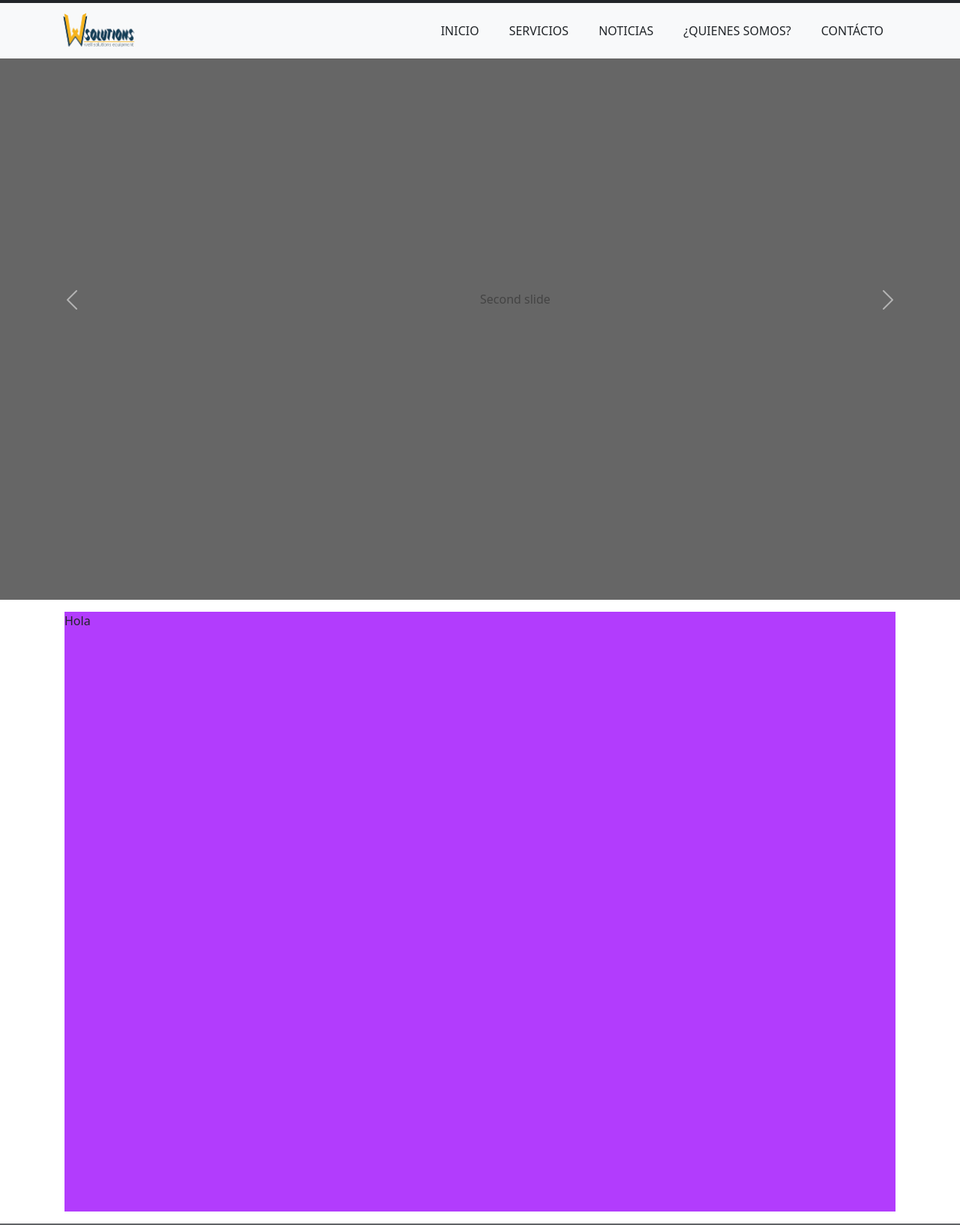
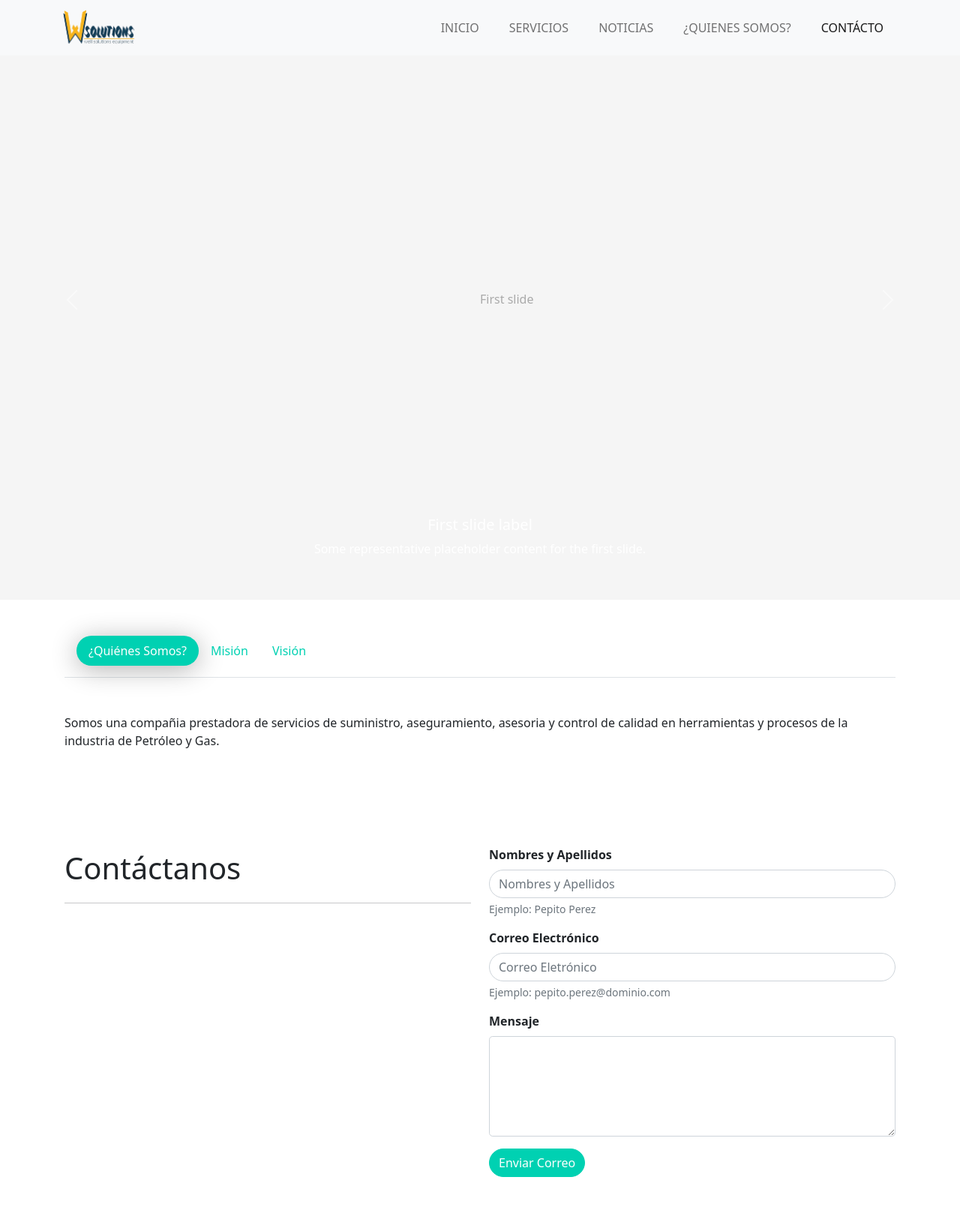
Before and after one commit to camirott20/wellsolutions, a Django app: page / in a window 1280 px wide. Shown: the whole page at 75% size. Run offline with Django 3.2, Linux system fonts and the light colour scheme; some libraries are stand-ins or nearby versions.

Commit message:
Se agrega formulario de contacto

```diff
--- /dev/null
+++ b/src/apps/sitio/forms.py
@@ -0,0 +1,6 @@
+from django import forms
+
+class ContactForm(forms.Form):
+    nombre = forms.CharField(max_length=100)
+    email = forms.CharField( max_length=100)
+    mensaje = forms.CharField(widget=forms.Textarea)
--- a/src/apps/sitio/urls.py
+++ b/src/apps/sitio/urls.py
@@ -5,4 +5,5 @@ app_name = 'sitio'
 
 urlpatterns = [
     path('', views.PageView.as_view(), name='index'),
+    path('send_email/', views.SendEmailView.as_view(), name='send_email'),
 ]
--- a/src/apps/sitio/views.py
+++ b/src/apps/sitio/views.py
@@ -1,5 +1,46 @@
+
+from django.core.mail import BadHeaderError, send_mail
 from django.views.generic.base import TemplateView
+from django.views.generic import FormView
+from django.urls import reverse_lazy
+from .forms import ContactForm
+from django.http import HttpResponseRedirect
 
 
 class PageView(TemplateView):
     template_name = 'sitio/index.html'
+
+
+class SendEmailView(FormView):
+    form_class = ContactForm
+    template_name = 'sitio/index.html'
+    success_url = reverse_lazy('sitio:index')
+    message_sent = False
+
+    def get_success_url(self):
+        return super().get_success_url() + '?sent=True'
+
+    def get_error_url(self):
+        return super().get_success_url() + "?fail=True"
+
+    def form_valid(self, form):
+        self.enviar_email(form)
+
+        if not self.message_sent:
+            return HttpResponseRedirect(self.get_error_url())
+        return super().form_valid(form)
+
+    def form_invalid(self, form):
+        return HttpResponseRedirect(self.get_error_url())
+
+    def enviar_email(self, form):
+        subject = 'Te estan intentando contactar'
+        message = form.cleaned_data['mensaje']
+        from_email = form.cleaned_data['email']
+
+        if subject and message and from_email:
+            try:
+                send_mail(subject, message, from_email, ['admin@wellsolutions.com'])
+                self.message_sent = True
+            except BadHeaderError:
+                pass
--- a/src/apps/static/css/page.css
+++ b/src/apps/static/css/page.css
@@ -3,9 +3,16 @@
 }
 
 .navbar-brand-border-top {
-    border-top: 4px solid #212529 !important
+    border-top: 4px solid #00d1b2 !important
 }
 
+.nav-tabs:not(.nav-tabs-neutral)>.nav-item>.nav-link.active {
+    box-shadow: 0px 5px 35px 0px rgb(0 0 0 / 30%)
+}
+
+.z-index-max {
+    z-index: 2000;
+}
 
 @media (min-width: 992px) {
     .navbar-shrink {
--- a/src/apps/static/js/page.js
+++ b/src/apps/static/js/page.js
@@ -1,3 +1,12 @@
+var redirectTo = function () {
+    var queryParams = new URLSearchParams(location.search)
+    if (queryParams.has("sent") || queryParams.has("fail")) {
+        var element = document.querySelector('#contacto')
+        if (element)
+            window.scrollTo(0, element.offsetTop);
+    }
+}
+
 document.querySelectorAll('.dropdown-toggle').forEach(item => {
     item.addEventListener('click', event => {
 
@@ -21,8 +30,23 @@ var navbarShrink = function () {
         navbarCollapsible.classList.add('navbar-shrink', 'shadow-lg');
 };
 
- // Shrink the navbar
- navbarShrink();
+var hiddenSpinner = function () {
+    setTimeout(function () {
+        document.body.classList.remove("overflow-hidden");
+
+        const spinner = document.body.querySelector("#spinner")
+
+        if (spinner) {
+            spinner.classList.add("d-none");
+    }
+    }, 500);
+}
 
  // Shrink the navbar when page is scrolled
  document.addEventListener('scroll', navbarShrink);
+
+
+ // Shrink the navbar
+ navbarShrink();
+ hiddenSpinner();
+ redirectTo();
--- a/src/apps/templates/base.html
+++ b/src/apps/templates/base.html
@@ -10,7 +10,13 @@
     <title>{% block title %}{% endblock %}</title>
     {% block extra_styles %}{% endblock %}
 </head>
-<body>
+<body class="overflow-hidden">
+    <div id="spinner" class="d-flex justify-content-center vh-100 w-100 position-fixed top-0 left-0 z-index-max">
+        <div class="spinner-border text-primary position-absolute top-50 start-50" style="width: 6rem; height: 6rem;" role="status">
+          <span class="visually-hidden">Loading...</span>
+        </div>
+    </div>
+
     <!-- START HEADER -->
     {% include "includes/layout/header.html" %}
     <!-- END HEADER -->
@@ -21,7 +27,13 @@
 
     <!-- START CONTENT -->
     <div id="main" class="container p-3">
-    {% block content %}{% endblock %}
+        <!-- START QUIENES-SOMOS -->
+        {% include "includes/content/quienes-somos.html" %}
+        <!-- END QUINENES-SOMOS -->
+
+        <!-- START CONTACTO -->
+        {% include "includes/content/contacto.html" %}
+        <!-- END CONTACTO -->
     </div>
     <!-- END CONTENT -->
 
--- a/src/apps/templates/includes/content/carousel.html
+++ b/src/apps/templates/includes/content/carousel.html
@@ -1,16 +1,27 @@
-<div id="carouselExampleControls" class="carousel slide vh-100" data-bs-ride="carousel">
+<section id="inicio">
+  <div id="carouselExampleControls" class="carousel slide vh-100" data-bs-ride="carousel">
     <div class="carousel-inner">
+      <div class="carousel-item active" data-bs-interval="10000">
+        <svg class="bd-placeholder-img bd-placeholder-img-lg d-block w-100 vh-100" width="800" height="400" xmlns="http://www.w3.org/2000/svg" role="img" aria-label="Placeholder: First slide" preserveAspectRatio="xMidYMid slice" focusable="false"><title>Placeholder</title><rect width="100%" height="100%" fill="#f5f5f5"></rect><text x="50%" y="50%" fill="#aaa" dy=".3em">First slide</text></svg>
+
+        <div class="carousel-caption d-none d-md-block">
+          <h5>First slide label</h5>
+          <p>Some representative placeholder content for the first slide.</p>
+        </div>
+      </div>
       <div class="carousel-item">
         <svg class="bd-placeholder-img bd-placeholder-img-lg d-block w-100 vh-100" width="800" height="400" xmlns="http://www.w3.org/2000/svg" role="img" aria-label="Marcador de posición: Primera diapositiva" preserveAspectRatio="xMidYMid slice" focusable="false"><title>Placeholder</title><rect width="100%" height="100%" fill="#777"></rect><text x="50%" y="50%" fill="#555" dy=".3em">First slide</text></svg>
-
+        <div class="carousel-caption d-none d-md-block align-middle">
+        <h5 class="fs-1 text text-dark">First slide label</h5>
+        <p class="fs-2 text-dark">Some representative placeholder content for the first slide.</p>
       </div>
-      <div class="carousel-item active">
+      </div>
+      <div class="carousel-item">
         <svg class="bd-placeholder-img bd-placeholder-img-lg d-block w-100 vh-100" width="800" height="400" xmlns="http://www.w3.org/2000/svg" role="img" aria-label="Marcador de posición: segunda diapositiva" preserveAspectRatio="xMidYMid slice" focusable="false"><title>Placeholder</title><rect width="100%" height="100%" fill="#666"></rect><text x="50%" y="50%" fill="#444" dy=".3em">Second slide</text></svg>
 
       </div>
       <div class="carousel-item">
         <svg class="bd-placeholder-img bd-placeholder-img-lg d-block w-100 vh-100" width="800" height="400" xmlns="http://www.w3.org/2000/svg" role="img" aria-label="Marcador de posición: tercera diapositiva" preserveAspectRatio="xMidYMid slice" focusable="false"><title>Placeholder</title><rect width="100%" height="100%" fill="#555"></rect><text x="50%" y="50%" fill="#333" dy=".3em">Third slide</text></svg>
-
       </div>
     </div>
     <button class="carousel-control-prev" type="button" data-bs-target="#carouselExampleControls" data-bs-slide="prev">
@@ -22,3 +33,4 @@
       <span class="visually-hidden"><font style="vertical-align: inherit;"><font style="vertical-align: inherit;">Próximo</font></font></span>
     </button>
   </div>
+</section>
--- /dev/null
+++ b/src/apps/templates/includes/content/contacto.html
@@ -0,0 +1,52 @@
+{% load static %}
+<section id="contacto" class="my-5">
+    <div class="row">
+        <div class="col col-12 col-sm-6 col-md-6">
+            <p class="fs-1">Contáctanos</p>
+            <hr>
+        </div>
+        <div class="col col-12 col-sm-6 col-md-6">
+            <form method="POST" action="{% url 'sitio:send_email' %}">
+                {% csrf_token %}
+                <div class="mb-3">
+                    <label for="nombre" class="form-label fw-bold">Nombres y Apellidos</label>
+                    <input type="text" class="form-control rounded-pill" id="nombre" name="nombre" placeholder="Nombres y Apellidos" aria-describedby="nombreHelp" required/>
+                    <div id="nombreHelp" class="form-text">Ejemplo: Pepito Perez</div>
+                </div>
+                <div class="mb-3">
+                <label for="email" class="form-label fw-bold">Correo Electrónico</label>
+                <input type="email" class="form-control rounded-pill" id="email" name="email" aria-describedby="emailHelp" placeholder="Correo Eletrónico" required/>
+                <div id="emailHelp" class="form-text">Ejemplo: pepito.perez@dominio.com</div>
+                </div>
+                <div class="mb-3">
+                    <label for="mensaje" class="form-label fw-bold">Mensaje</label>
+                    <textarea id="mensaje" name="mensaje" rows="5" class="form-control rounded-3" aria-label="With textarea" required></textarea>
+                </div>
+                <button type="submit" class="btn btn-primary text-white rounded-pill pl-5 pr-5">Enviar Correo</button>
+            </form>
+
+            {% if request.GET %}
+                {% if 'sent' in request.GET %}
+                <div class="row mt-4">
+                    <div class="col">
+                        <div class="alert alert-success alert-dismissible fade show" role="alert">
+                            <strong>Exito: </strong> El correo se envio correctamente.
+                            <button type="button" class="btn-close" data-bs-dismiss="alert" aria-label="Close"></button>
+                        </div>
+                    </div>
+                </div>
+                {% elif 'fail' in request.GET %}
+                <div class="row mt-4">
+                    <div class="col">
+                        <div class="alert alert-danger alert-dismissible fade show" role="alert">
+                            <strong>Error: </strong> No se puedo enviar el correo.
+                            <button type="button" class="btn-close" data-bs-dismiss="alert" aria-label="Close"></button>
+                        </div>
+                    </div>
+                </div>
+                {% endif %}
+            {% endif %}
+        </div>
+    </div>
+
+</section>
--- /dev/null
+++ b/src/apps/templates/includes/content/quienes-somos.html
@@ -0,0 +1,39 @@
+<section id="quienes-somos" class="my-6 py-3">
+    <ul class="nav nav-pills flex-column flex-sm-row nav-tabs p-3" id="pills-tab" role="tablist">
+      <li class="nav-item " role="presentation">
+        <button class="nav-link rounded-pill active" id="pills-quienes-somos-tab" data-bs-toggle="pill" data-bs-target="#pills-quienes-somos" type="button" role="tab" aria-controls="pills-quienes-somos" aria-selected="true">¿Quiénes Somos?</button>
+      </li>
+      <li class="nav-item" role="presentation">
+        <button class="nav-link rounded-pill" id="pills-mision-tab" data-bs-toggle="pill" data-bs-target="#pills-mision" type="button" role="tab" aria-controls="pills-mision" aria-selected="false">Misión</button>
+      </li>
+      <li class="nav-item" role="presentation">
+        <button class="nav-link rounded-pill" id="pills-vision-tab" data-bs-toggle="pill" data-bs-target="#pills-vision" type="button" role="tab" aria-controls="pills-vision" aria-selected="false">Visión</button>
+      </li>
+    </ul>
+    <div class="tab-content py-5" id="pills-tabContent">
+        <div class="tab-pane fade active show" id="pills-quienes-somos" role="tabpanel" aria-labelledby="pills-quienes-somos-tab">
+            <p>
+                Somos una compañia prestadora de servicios de suministro, aseguramiento, asesoria y control de calidad en herramientas y procesos de la industria de Petróleo y Gas.
+            </p>
+        </div>
+        <div class="tab-pane fade" id="pills-mision" role="tabpanel" aria-labelledby="pills-mision-tab">
+            <p>
+                <strong>Well Solutions.</strong>
+                es una compañia cuto objetivo es desarrollar, optimizar y aplicar procesos de aseguramiento
+                y control de calidad enfocados a reducir fallas estructurales, electronicas y mecanicas de los
+                diferentes equipos y herramientas utilziadas en la industria del petróleo y gas, buscando evitar impactos operacionales
+                negativos que puedan afectar la integridad de personas, medio ambiente e indicadores de gestión
+                de nuestros clientes. Igualmente posicionarnos como proveedores de herramientas de alta calidad con tiempos
+                de entrega cortos y enfocados en el desarrollo denámico de procedos logísticos dentro de la
+                cadena de suministro.
+            </p>
+        </div>
+        <div class="tab-pane fade" id="pills-vision" role="tabpanel" aria-labelledby="pills-vision-tab">
+            <p>
+                Ser considerados como una opcion viable y oportuna en el suministro de herramientas, posicionarnos como una
+                compañia lider en el aeguramiento de colgadores y herramientas de completamiento breindando una alternativa
+                adicional para minimizar las falls operacionales de las compañias que suministran este tipo de herramientas.
+            </p>
+        </div>
+    </div>
+</section>
--- a/src/apps/templates/includes/layout/header.html
+++ b/src/apps/templates/includes/layout/header.html
@@ -1,7 +1,7 @@
 {% load static %}
-<nav class="navbar navbar-light bg-light navbar-expand-lg text-uppercase fixed-top navbar-shrink shadow-lg navbar-brand-border-top" id="navbar">
+<nav class="navbar navbar-light bg-light navbar-expand-lg text-uppercase fixed-top navbar-shrink shadow-lg" id="navbar">
   <div class="container">
-    <a class="navbar-brand" href="{% url 'sitio:index' %}">
+    <a class="navbar-brand" href="#inicio">
       <img src="{% static 'img/logo.png' %}" width="100px" alt="No image">
     </a>
     <button class="navbar-toggler" type="button" data-bs-toggle="collapse" data-bs-target="#navbarSupportedContent" aria-controls="navbarSupportedContent" aria-expanded="false" aria-label="Toggle navigation">
@@ -10,19 +10,19 @@
     <div class="collapse navbar-collapse" id="navbarSupportedContent">
       <ul class="navbar-nav ms-auto">
         <li class="nav-item mx-0 mx-lg-1">
-          <a class="nav-link text-dark py-3 px-0 px-lg-3 rounded" href="#inicio">Inicio</a>
+          <a class="nav-link py-3 px-0 px-lg-3 rounded" href="#inicio">Inicio</a>
         </li>
         <li class="nav-item mx-0 mx-lg-1">
-          <a class="nav-link text-dark py-3 px-0 px-lg-3 rounded" href="#servicios">Servicios</a>
+          <a class="nav-link py-3 px-0 px-lg-3 rounded" href="#servicios">Servicios</a>
         </li>
         <li class="nav-item mx-0 mx-lg-1">
-          <a class="nav-link text-dark py-3 px-0 px-lg-3 rounded" href="#noticias">Noticias</a>
+          <a class="nav-link py-3 px-0 px-lg-3 rounded" href="#noticias">Noticias</a>
         </li>
         <li class="nav-item mx-0 mx-lg-1">
-          <a class="nav-link text-dark py-3 px-0 px-lg-3 rounded" href="#quienes-somos">¿Quienes Somos?</a>
+          <a class="nav-link py-3 px-0 px-lg-3 rounded" href="#quienes-somos">¿Quienes Somos?</a>
         </li>
         <li class="nav-item mx-0 mx-lg-1">
-          <a class="nav-link text-dark py-3 px-0 px-lg-3 rounded active" href="#contacto">Contácto</a>
+          <a class="nav-link active py-3 px-0 px-lg-3 rounded" href="#contacto">Contácto</a>
         </li>
       </ul>
     </div>
--- a/src/wellsolutions/settings/local.py
+++ b/src/wellsolutions/settings/local.py
@@ -11,4 +11,10 @@ DATABASES = {
     }
 }
 
+# Appliacciones
+
 INSTALLED_APPS = DJANGO_APPS + APPS_THIRD_PARTY + APPS
+
+# Email
+
+EMAIL_BACKEND = 'django.core.mail.backends.console.EmailBackend'
```
Also changed, not shown: src/wellsolutions/settings/prod.py (+10 -0 lines).
